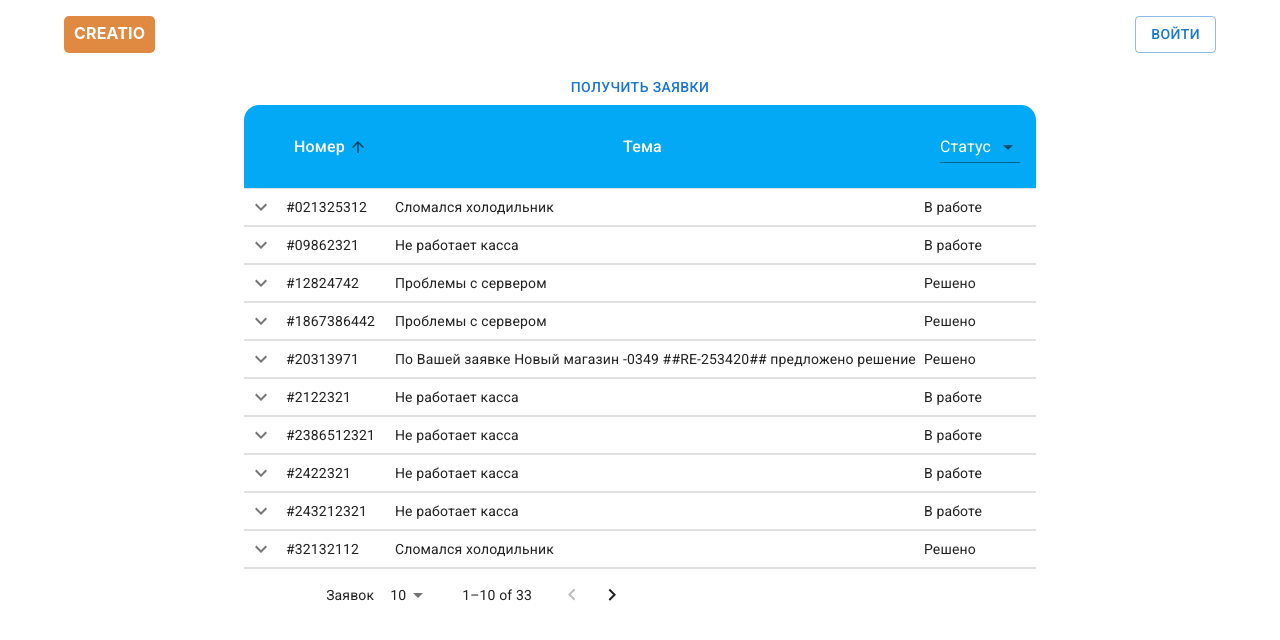
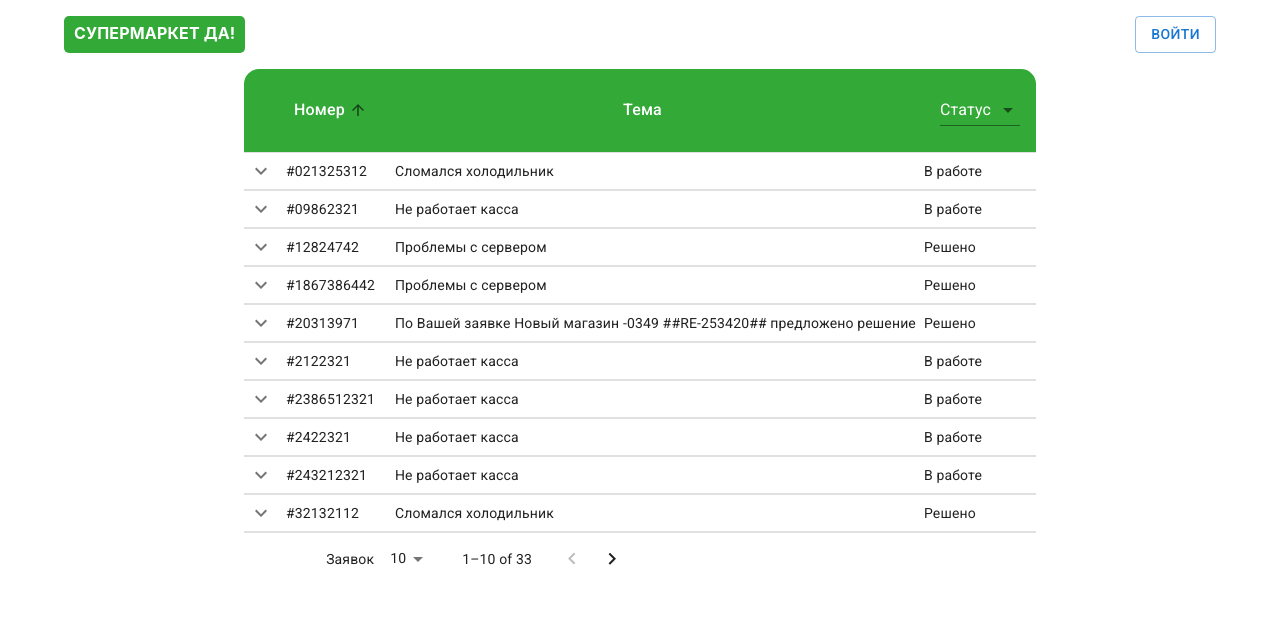
Before and after one commit to Dblue44/telegrambot, a React (Create React App) app: page /cases/my in a window 1280 px wide. Shown: the top 640 px of the page. Built offline with nearby package versions, Linux system fonts and the light colour scheme.

Commit message:
Deploy preview 1.0

```diff
--- a/public/index.html
+++ b/public/index.html
@@ -14,6 +14,7 @@
     <title>React App</title>
     <link rel="stylesheet" href="https://fonts.googleapis.com/icon?family=Material+Icons"/>
     <link rel="stylesheet" href="https://fonts.googleapis.com/css?family=Roboto:300,400,500,700&display=swap"/>
+    <script src="https://telegram.org/js/telegram-web-app.js"></script>
   </head>
   <body>
     <noscript>You need to enable JavaScript to run this app.</noscript>
--- a/src/Components/App/App.js
+++ b/src/Components/App/App.js
@@ -5,31 +5,31 @@ import CreateCaseContainer from "../../Pages/Cases/CasesCreateContainer";
 import MainContainer from "../../Pages/Main/MainContainer";
 import CasesContainer from "../../Pages/Cases/CasesContainer";
 import Menu from "../Menu/Menu";
-import {toast, ToastContainer} from "react-toastify";
+import {ToastContainer} from "react-toastify";
 import 'react-toastify/dist/ReactToastify.css'
-import {useEffect} from "react";
-import {useDispatch, useSelector} from "react-redux";
-import {fetchAllMyCases} from "../../Redux/features/cases/casesSlice";
-import Button from "@mui/material/Button";
+//import {useEffect} from "react";
+//import {useDispatch, } from "react-redux";
+//import {fetchAllMyCases} from "../../Redux/features/cases/casesSlice";
+//import Button from "@mui/material/Button";
 
 function App() {
-    const myCases = useSelector((store) => store.cases.cases);
-    const dispatch = useDispatch();
+    //const myCases = useSelector((store) => store.cases.cases);
+    //const dispatch = useDispatch();
 
-    const getData = async () => {
-        try {
-            const data = await dispatch(fetchAllMyCases("213"));
-            return data;
-        } catch (err) {
-            toast.error("Не удалось подключиться к серверу")
-        }
-    };
+    // const getData = async () => {
+    //     try {
+    //         const data = await dispatch(fetchAllMyCases("213"));
+    //         return data;
+    //     } catch (err) {
+    //         toast.error("Не удалось подключиться к серверу")
+    //     }
+    // };
 
 
     return (
         <div className="App">
             <Menu />
-            <Button onClick={getData}>Получить заявки</Button>
+            {/*<Button onClick={getData}>Получить заявки</Button>*/}
             <Routes>
                 <Route path="/" element={<MainContainer />}/>
                 <Route path="/login" element={<LoginContainer/>}/>
--- a/src/Components/Menu/Menu.js
+++ b/src/Components/Menu/Menu.js
@@ -1,48 +1,37 @@
 import React from "react";
 import Button from "@mui/material/Button";
-import { useDispatch, useSelector } from "react-redux";
-import { logout, checkIsAuth } from "../../Redux/features/auth/authSlice";
+import { useSelector } from "react-redux";
+import { checkIsAuth } from "../../Redux/features/auth/authSlice";
 
 import Container from "@mui/material/Container";
 import { Link } from "react-router-dom";
 import styles from "./Menu.module.scss";
 
 const Menu = () => {
-    const dispatch = useDispatch();
+    //const dispatch = useDispatch();
     const isAuth = useSelector(checkIsAuth);
 
-    const onClickLogout = () => {
-        if (window.confirm("Вы действительно хотите выйти?")) {
-            dispatch(logout());
-            window.localStorage.removeItem("bpmcsrf");
-        }
-    };
+    // const onClickLogout = () => {
+    //     if (window.confirm("Вы действительно хотите выйти?")) {
+    //         dispatch(logout());
+    //         window.localStorage.removeItem("bpmcsrf");
+    //     }
+    // };
 
     return (
         <Container fixed sx={{paddingTop: "1em", paddingBottom: "1em"}}>
             <div className={styles.inner}>
                 <Link className={styles.logo} to="/">
-                    <div>Creatio</div>
+                    <div>Супермаркет ДА!</div>
                 </Link>
                 <div className={styles.buttons}>
-                    {isAuth ? (
+                    {!isAuth &&
                         <>
-                            <Button
-                                onClick={onClickLogout}
-                                variant="contained"
-                                color="error"
-                            >
-                                Выйти
-                            </Button>
-                        </>
-                    ) : (
-                        <>
-                            {/* eslint-disable-next-line react/jsx-no-undef */}
                             <Link to="/login">
                                 <Button variant="outlined">Войти</Button>
                             </Link>
                         </>
-                    )}
+                    }
                 </div>
             </div>
         </Container>
--- a/src/Components/Menu/Menu.module.scss
+++ b/src/Components/Menu/Menu.module.scss
@@ -4,7 +4,7 @@
 }
 
 .logo {
-    background-color: #e08a41;
+    background-color: #33a938;
     color: #fff;
     font-weight: 700;
     line-height: 35px;
@@ -15,7 +15,7 @@
     text-decoration: none;
 
 &:hover {
-     background-color: #4361ee;
+     background-color: #2fd336;
  }
 }
 
--- a/src/Pages/Cases/Cases.js
+++ b/src/Pages/Cases/Cases.js
@@ -27,8 +27,6 @@ import { visuallyHidden } from '@mui/utils';
 // ICONS
 import KeyboardArrowDownIcon from '@mui/icons-material/KeyboardArrowDown';
 import KeyboardArrowUpIcon from '@mui/icons-material/KeyboardArrowUp';
-
-import CheckIcon from '@mui/icons-material/Check';
 
 // Каждую запись можно открыть чтобы посмотреть подробную информацию по заявке
 function Row(props) {
@@ -100,7 +98,7 @@ function EnhancedTableHead(props) {
     };
     const StyledTableCell = styled(TableCell)(({theme}) => ({
         [`&.${tableCellClasses.head}`]: {
-            backgroundColor: theme.palette.info.light,
+            backgroundColor: "#33a938",
             color: theme.palette.common.white,
         },
         [`&.${tableCellClasses.root}`]: {
@@ -118,14 +116,14 @@ function EnhancedTableHead(props) {
             color: theme.palette.common.white,
         },
         [`&.${nativeSelectClasses.root} .MuiNativeSelect-select option`]: {
-            backgroundColor: theme.palette.info.light,
+            backgroundColor: "#33a938",
             paddingBottom: "10px"
         }
     }))
 
     const StyledFormControl = styled(FormControl)(({theme}) => ({
         [`&.${formControlClasses.root}`]: {
-            backgroundColor: theme.palette.info.light,
+            backgroundColor: "#33a938",
             color: theme.palette.common.white,
             height: '51px',
             display: 'flex',
--- a/src/Pages/Main/MainContainer.js
+++ b/src/Pages/Main/MainContainer.js
@@ -1,10 +1,12 @@
 import React from "react";
 import Main from "./Main";
+import {compose} from "redux";
+import {withAuthRedirect} from "../../Hoc/withAuthRedirect";
 const MainComponent = () => {
     return (
         <Main/>
     );
 };
 
-//export default compose(withAuthRedirect)(MainComponent);
-export default MainComponent;
+export default compose(withAuthRedirect)(MainComponent);
+//export default MainComponent;
--- a/src/Redux/features/auth/authSlice.js
+++ b/src/Redux/features/auth/authSlice.js
@@ -1,15 +1,20 @@
 import { createSlice, createAsyncThunk } from "@reduxjs/toolkit";
-import axios, {setBPMCSRF} from "../../../utils/axios";
+//import axios, {setBPMCSRF} from "../../../utils/axios";
 
 export const fetchAuth = createAsyncThunk(
     "auth/fetchAuth",
     async (values) => {
         try{
-            const { data } = await axios.post("/auth/login", values)
-            if (data.bpmcsrf){
-                window.localStorage.setItem("bpmcsrf", data.bpmcsrf);
+            //const { data } = await axios.post("/auth/login", values)
+            //if (data.bpmcsrf){
+            //    window.localStorage.setItem("bpmcsrf", data.bpmcsrf);
+            //}
+            //setBPMCSRF(data.bpmcsrf);
+            const data = {
+                message: "Авторизация пройдена успешно",
+                bpmcsrf: "CURRENTUSERTOKEN",
+                status: "success"
             }
-            setBPMCSRF(data.bpmcsrf);
             return data;
         } catch (error) {
             return error.response.data;
```
